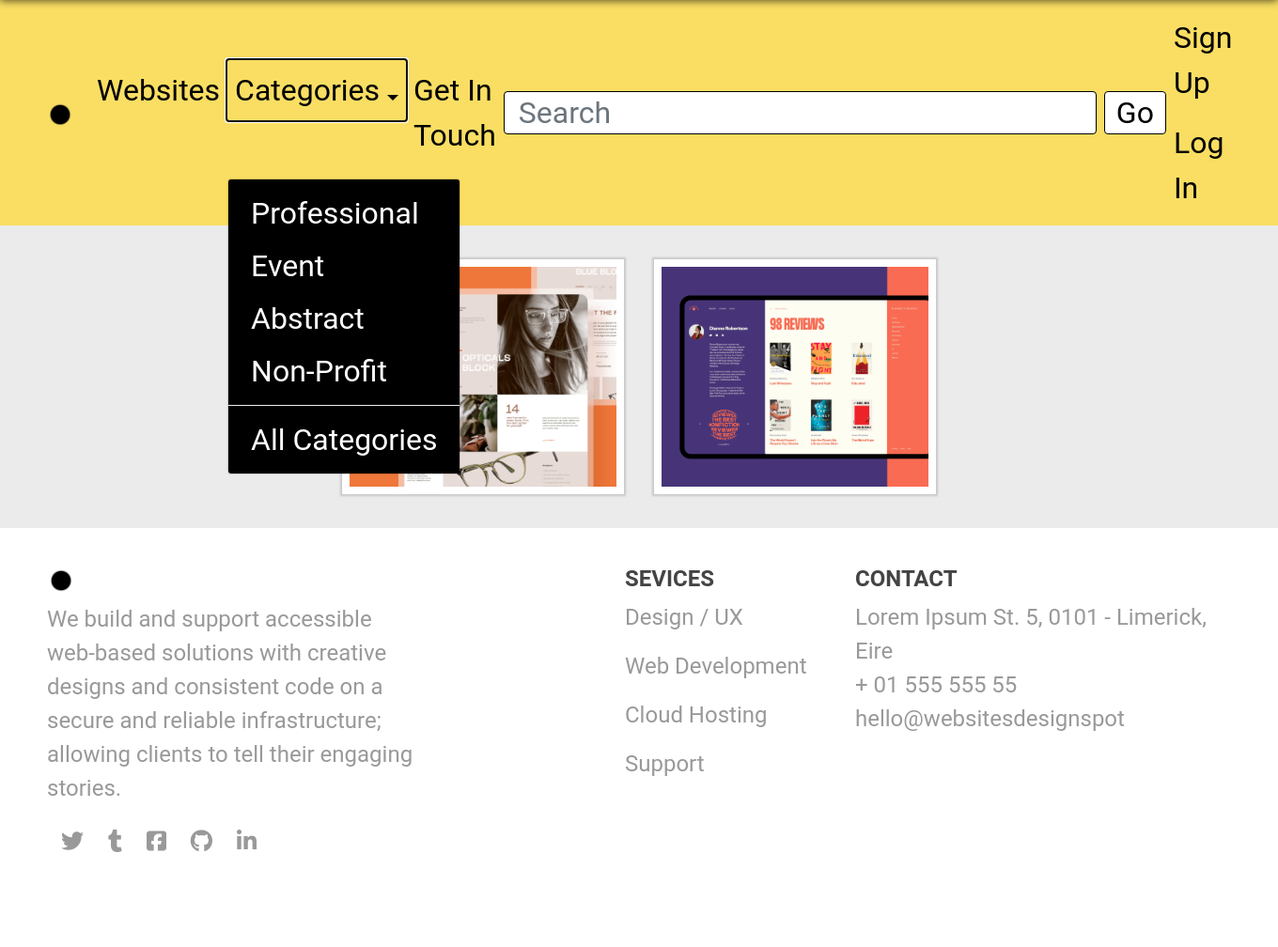
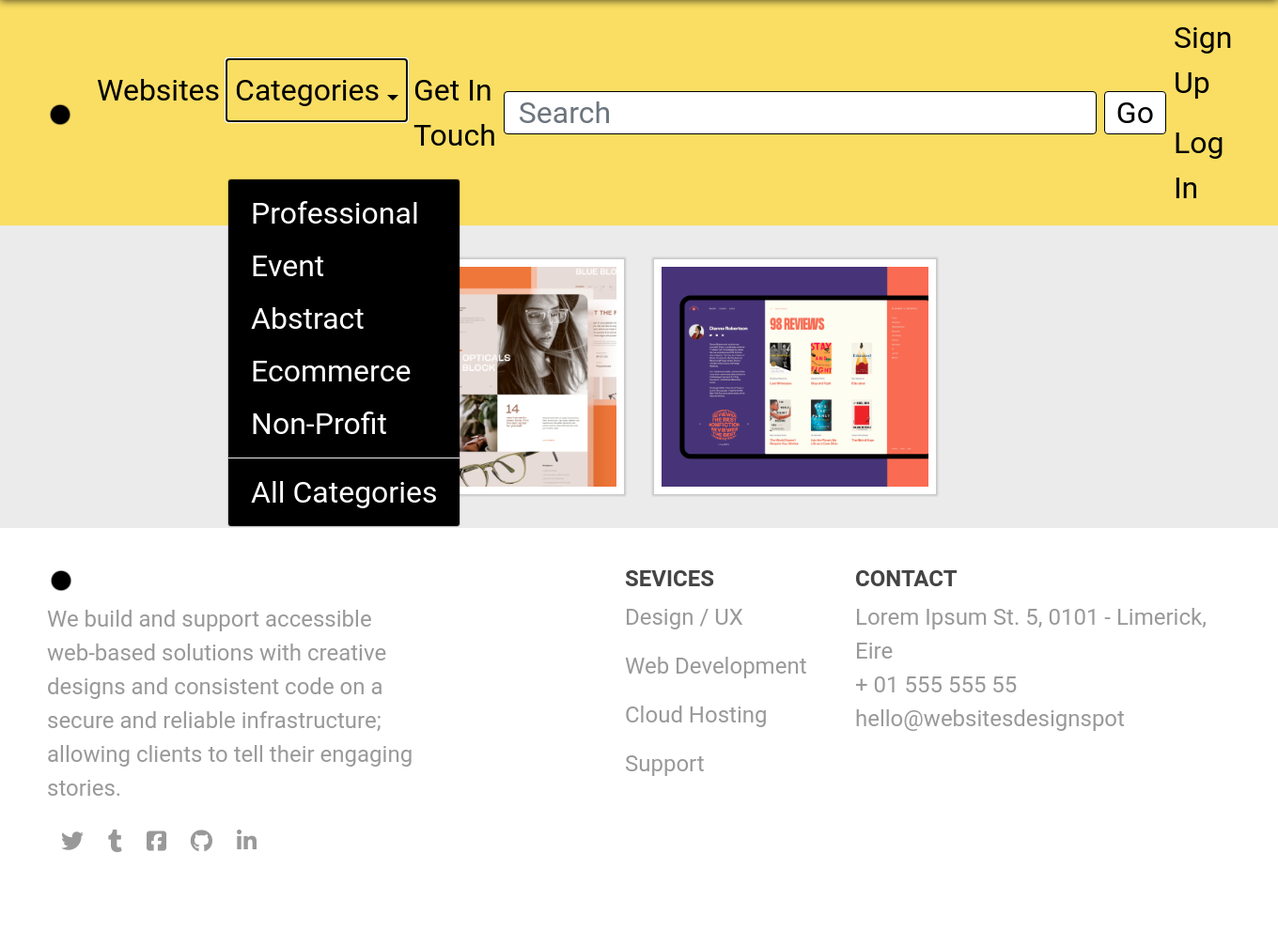
Before and after one commit to pazcm/websites-design-spot, a Django app: page /webdes/ in a window 1360 px wide, after a click on "Categories". Shown: the top 1008 px of the page at 94% size. Run offline with Django 3.2, Linux system fonts and the light colour scheme; data comes from the database, SQL or seed files in the repository; parts of the project's set-up code (start-up, migrations or seed data) failed here and were passed over; some libraries are stand-ins or nearby versions; some web fonts are replaced.

Commit message:
add category and hide webdes details if user is not login

```diff
--- a/static/css/custom.css
+++ b/static/css/custom.css
@@ -254,7 +254,6 @@ button:focus {
   z-index: 1;
   width: 100%;
   min-width: 300px;
-  height: 250px;
   border: 8px solid var(--color-white);
   border-top-color: var(--color-white);
   border-radius: 0px;
--- a/templates/base.html
+++ b/templates/base.html
@@ -51,6 +51,7 @@
             <a class="dropdown-item" href="{% url 'filter_webdes' 'P' %}">Professional</a>
             <a class="dropdown-item" href="{% url 'filter_webdes' 'E' %}">Event</a>
             <a class="dropdown-item" href="{% url 'filter_webdes' 'A' %}">Abstract</a>
+             <a class="dropdown-item" href="{% url 'filter_webdes' 'EC' %}">Ecommerce</a>
             <a class="dropdown-item" href="{% url 'filter_webdes' 'NP' %}">Non-Profit</a>
             <div class="dropdown-divider"></div>
               <a class="dropdown-item" href="{% url 'webdes' %}">All Categories</a>
--- a/templates/webdes/webdes_detail.html
+++ b/templates/webdes/webdes_detail.html
@@ -14,6 +14,7 @@
                 {% endfor %}
                 <hr>
                 <p class="webdes-description pb-xl-5">{{ webdes.description }}</p>
+                 {% if user.is_authenticated %}
                 <div class="webdes-details">
                     <p class="webdes-price mb-0">{{ webdes.price }}&nbsp;&euro; </span class="webdes-category">Category: {{ webdes.get_category_display }}</span></p>
                     <form class="webdes-detail-qty-form" method="post" action="{% url 'add_to_cart' webdes.id %}">
@@ -27,6 +28,7 @@
                         </div>
                     </form>
                 </div>
+                {% endif %}
             </div>
             <div class="col-xs-10 col-xs-offset-1 col-sm-offset-0 col-sm-6 col-md-6 display panel panel-default pt-2">
                 <div class="webdes-detail-image webdes-image frame" style="background-image: url('{{ MEDIA_URL }}{{ webdes.image }}')"></div>
--- a/webdes/templates/webdes.html
+++ b/webdes/templates/webdes.html
@@ -3,7 +3,7 @@
 {% block content %}
 <!-- all webdes gallery -->
 <div class="webdes-container">
-  <div class="row row-flex row-webdes">
+  <div class="row row-flex row-webdes m-0">
     {% for webdes in webdes %}
     <div class="col-sm-12 col-md-6 col-lg p-3">
       <div class="webdes panel-body">
```
